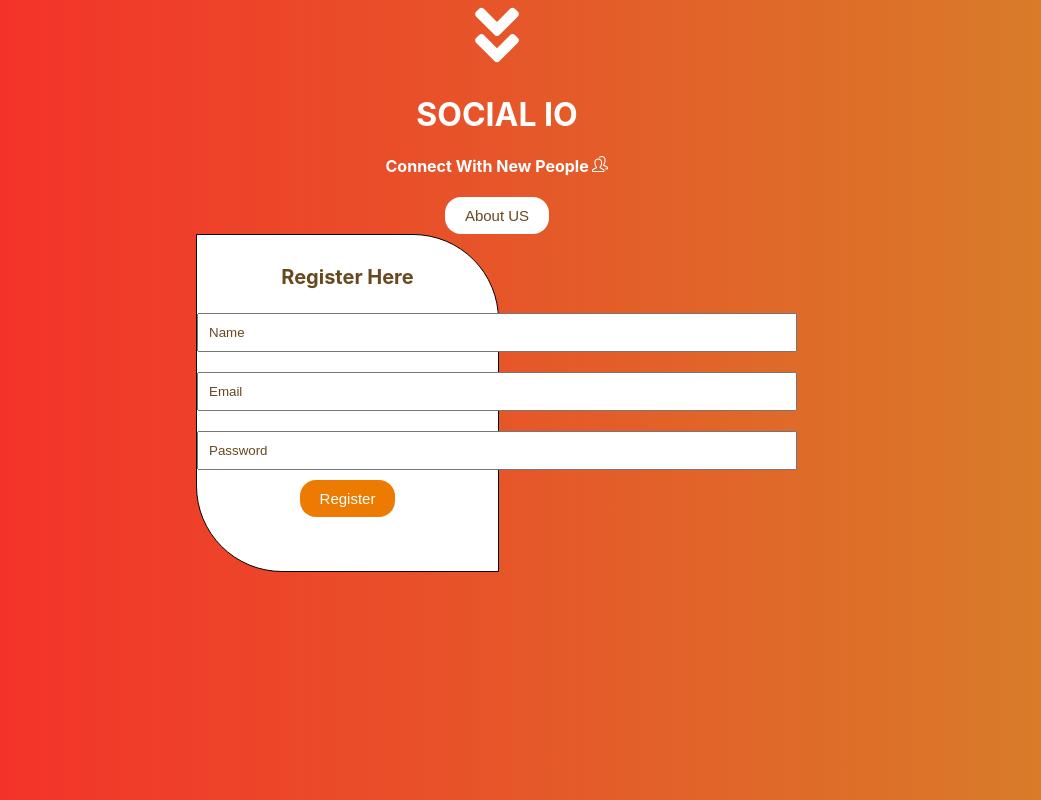
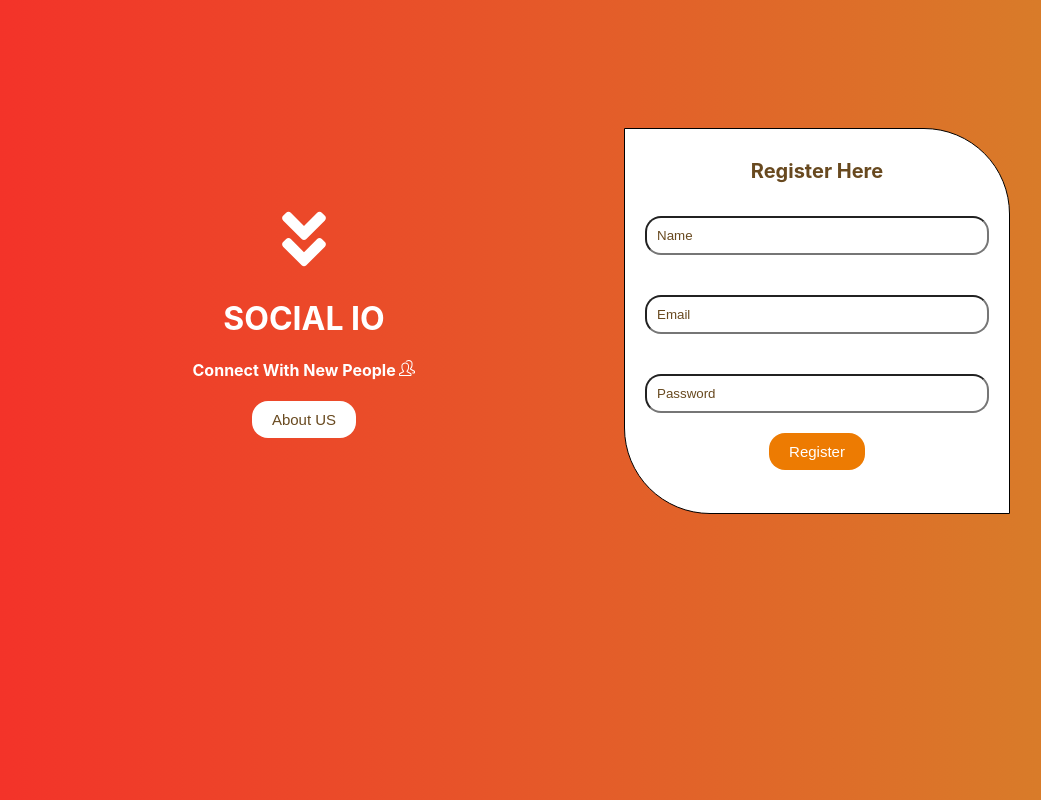
Before and after one commit to thekrprince/socialio, a React (Create React App) app in the folder client/: page / in a window 1280 px wide. Shown: the whole page, without its empty margins (143-1184 px from the left). Built offline with nearby package versions, Linux system fonts and the light colour scheme.

Commit message:
fixed css for registration page in iphone 12 pro and web

```diff
--- a/client/src/components/authentication/Registration.css
+++ b/client/src/components/authentication/Registration.css
@@ -1,4 +1,3 @@
-
 body{
     height: 100vh;
     background-image: linear-gradient(to right, rgb(247, 41, 41), #d68229);
@@ -12,37 +11,11 @@ body{
     text-align: center;
 }
 
-.form-container{
-
-    /* margin: 10% 0% 0% 0%; */
-}
-
 .social-intro{
-    /* position: absolute;
-    left: 26%;
-    bottom: 47%;
-    left: 25rem;
-    bottom: 20rem; */
     margin: 20%;
     color: white;
 
 }
-
-/* .arrow-icon {
-    position: absolute;
-    left: 20%;
-    bottom: 180%;
-    left: 5rem;
-    bottom: 8rem;
-}
-
-.heading {
-    position: absolute;
-    bottom: 50%;
-    left: 10%;
-    bottom: 3rem;
-    left: 3rem;
-} */
 
 .aboutUsButton {
     border: none;
@@ -57,26 +30,12 @@ body{
 .container {
     width: 80vw;
     height: 42vh;
-    /* position: absolute; */
     border: 1px solid;
     background-color: var(--white);
-
-    /* padding: 20px; */
-    /* display: flex; */
-    /* right: -4%;
-    bottom: 5%; */
-    /* text-align: center; */
-    /* align-items: center;
-    justify-content: center; */
-    /* margin: 10rem; */
-    /* border-radius: 10% 0% 0% 10%; */
-    /* border-radius: 33% 0% 0% 33%; */
     border-radius: 0px 86px 0px 86px;
-    /* border-radius: 60px / 10px; */
 }
 
 .conatiner-name-top {
-    /* padding-left: 10%; */
     margin-top: 30px;
 }
 
@@ -85,21 +44,14 @@ body{
     font-size: 20px;
     color: var(--regis-page-color);
 }
-/* .test{
-    display: block;
-}
-.test1 {
-    display: inline;
-} */
 
 .input-div{
     padding: 10px 0px 10px 0px;
 }
 .input-div input {
-    /* display: flex; */
-    /* justify-content: right; */
     width: 45vw;
     padding: 10px;
+    border-radius: 16px;
 
 }
 
@@ -114,21 +66,32 @@ body{
     display: inline-block;
     cursor: pointer;
     border-radius: 16px;
-    /* margin-top: 10px; */
     color: white;
     font-size: 15px;
 }
 
-@media screen and (min-width:768px){
-    .form-container {
+@media screen and (min-width:700px){
+    .registration-container {
         /* display: block; */
         flex-direction: row;
+        padding-top: 10%;
     }
     .social-intro{
         width: 50%;
         margin: 0%;
     }
     .container {
-        width: 50%;
+        width: 30vw;
+        height: 48vh;
     }
+
+    .input-div{
+        padding: 20px 0px 20px 0px;
+    }
+    .input-div input {
+        width: 25vw;
+        padding: 10px;
+
+    }
+
 }
```
